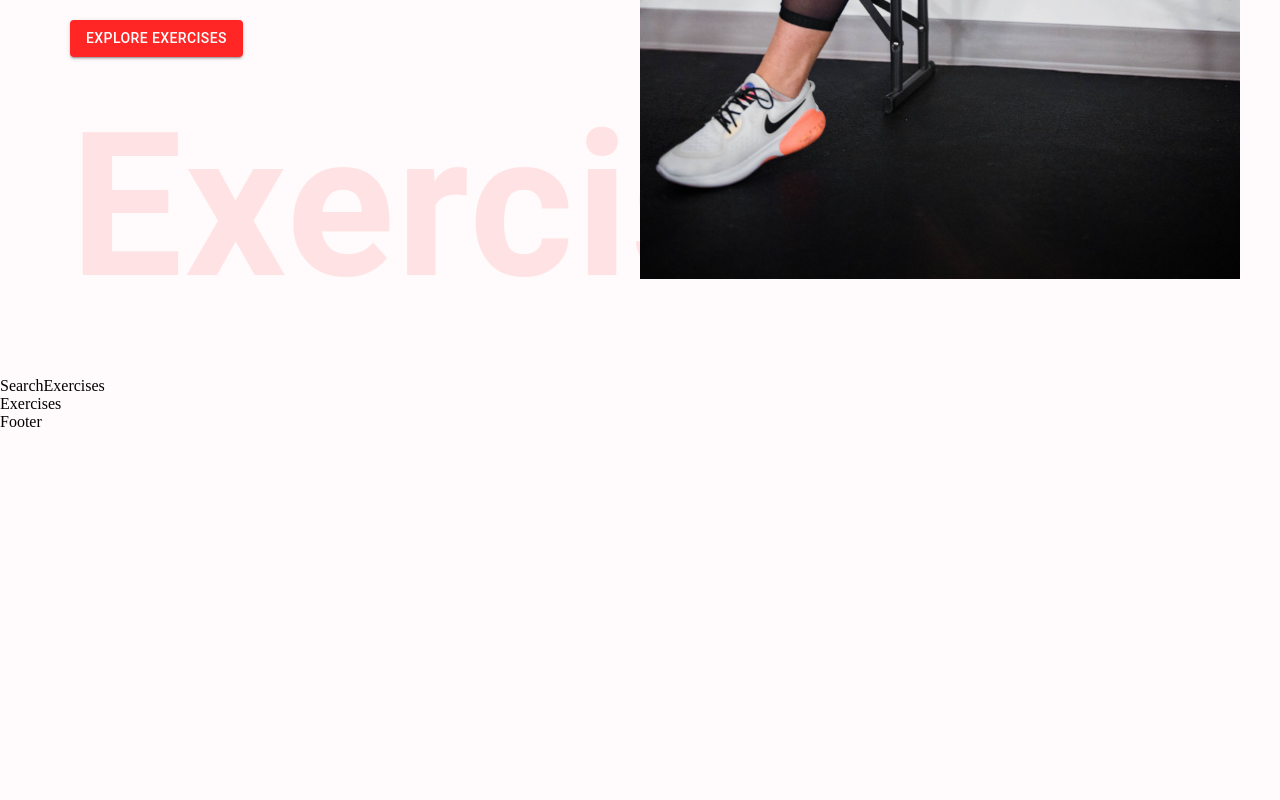
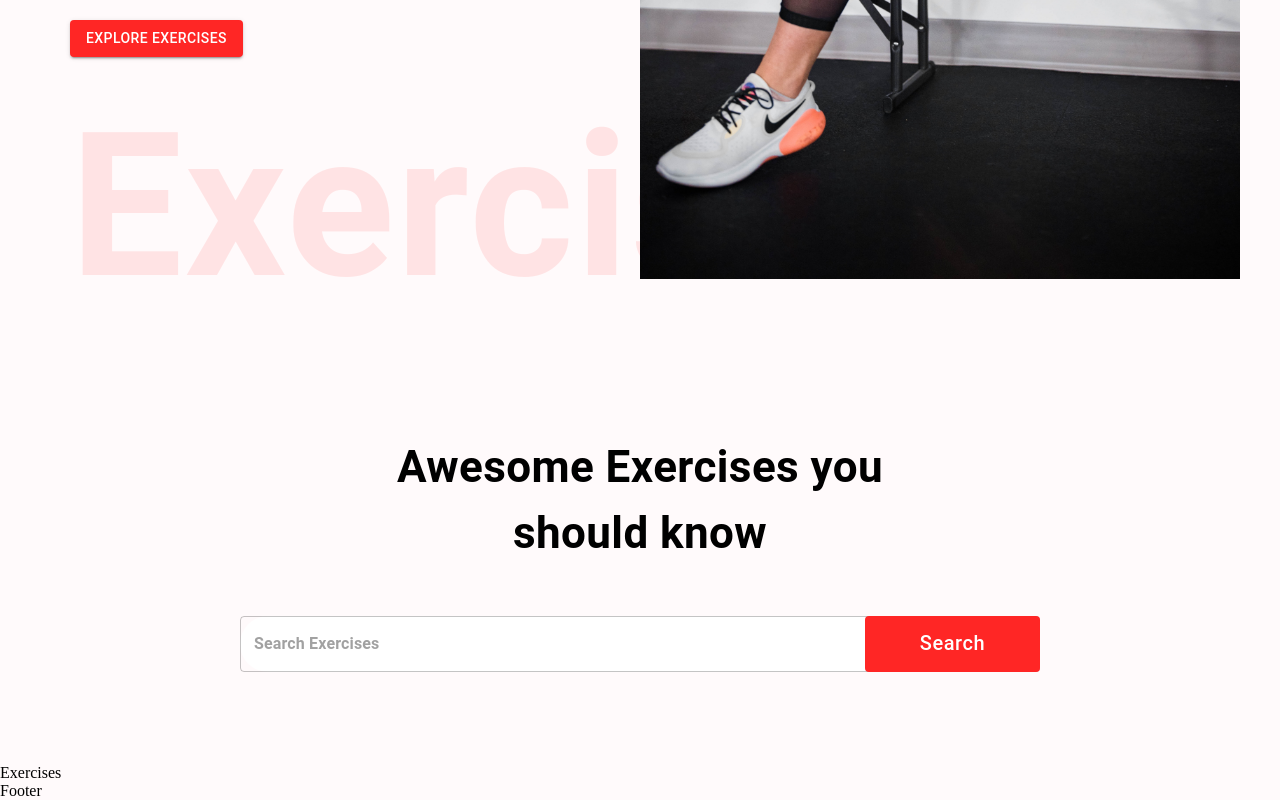
Before and after one commit to omjadhav3714/fitness-master, a React (Create React App) app: page / in a window 1280 px wide. Shown: the part 527-1327 px from the top of the page. Before the commit the page ends 958 px from the top, so only its background shows below. Built offline with nearby package versions, Linux system fonts and the light colour scheme.

Commit message:
search bar added

```diff
--- a/src/components/SearchExercises.js
+++ b/src/components/SearchExercises.js
@@ -1,9 +1,59 @@
-import React from 'react'
+import React, { useEffect, useState } from 'react'
+import { Box, Button, Stack, TextField, Typography } from '@mui/material'
 
 const SearchExercises = () => {
-  return (
-    <div>SearchExercises</div>
-  )
+    return (
+        <Stack
+            alignItems="center"
+            mt="37px"
+            justifyContent="center"
+            p="20px"
+        >
+            <Typography
+                fontWeight={700}
+                sx={{
+                    fontSize: { lg: '44px', xs: '30px' }
+                }}
+                mb="50px"
+                textAlign="center"
+            >
+                Awesome Exercises you <br /> should know
+            </Typography>
+            <Box
+                position="relative"
+                mb="72px"
+            >
+                <TextField
+                    sx={{
+                        input: { fontWeight: '700', border: 'none', borderRadius: '4px' },
+                        width: { lg: '800px', xs: '350px' },
+                        backgroundColor: "#FFF",
+                        borderRadius: "40px"
+                    }}
+                    height="76px"
+                    value=""
+                    onChange={(e) => { }}
+                    placeholder="Search Exercises"
+                    type="text"
+                />
+                <Button
+                    className="search-btn"
+                    sx={{
+                        bgcolor: "#ff2625",
+                        color: "#fff",
+                        textTransform: 'none',
+                        width: { lg: '175px', xs: '80px' },
+                        fontSize: { lg: '20px', xs: '14px' },
+                        height: "56px",
+                        position: 'absolute',
+                        right: '0'
+                    }}
+                >
+                    Search
+                </Button>
+            </Box>
+        </Stack>
+    )
 }
 
 export default SearchExercises
```
